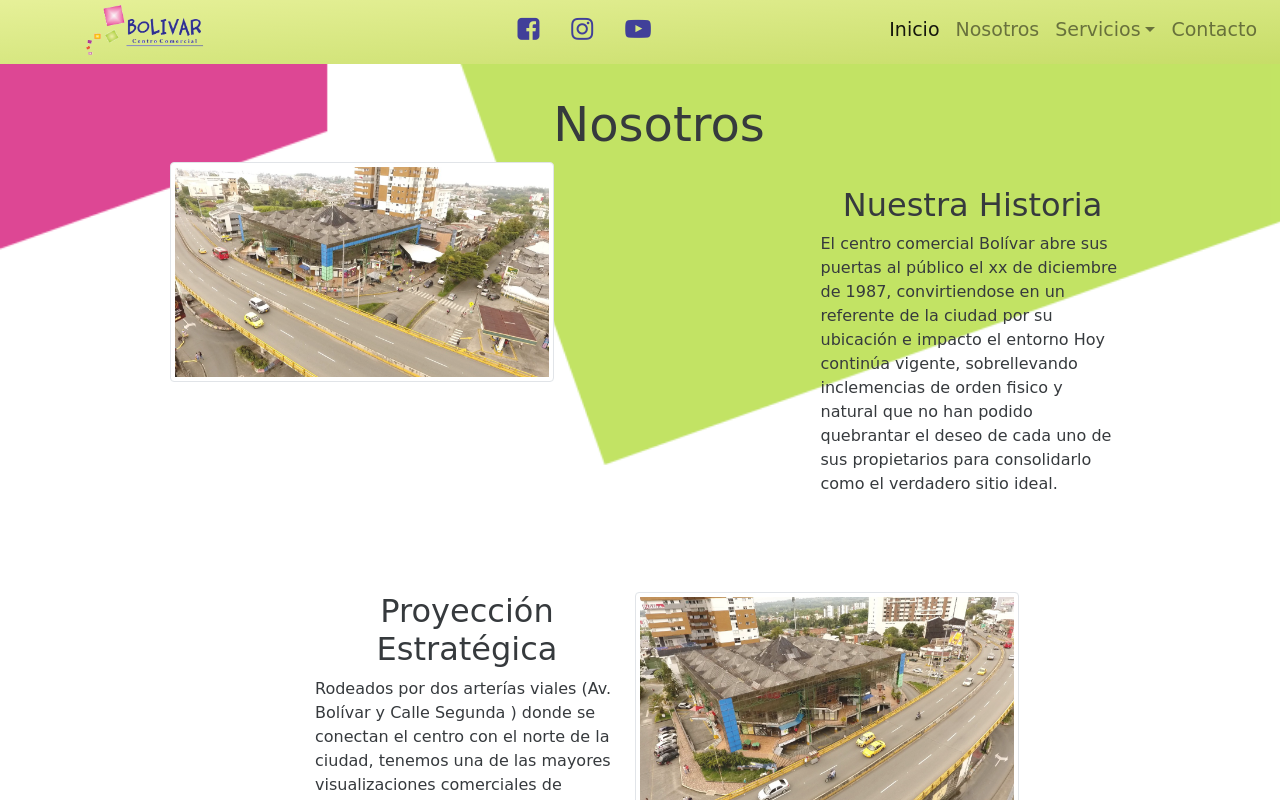
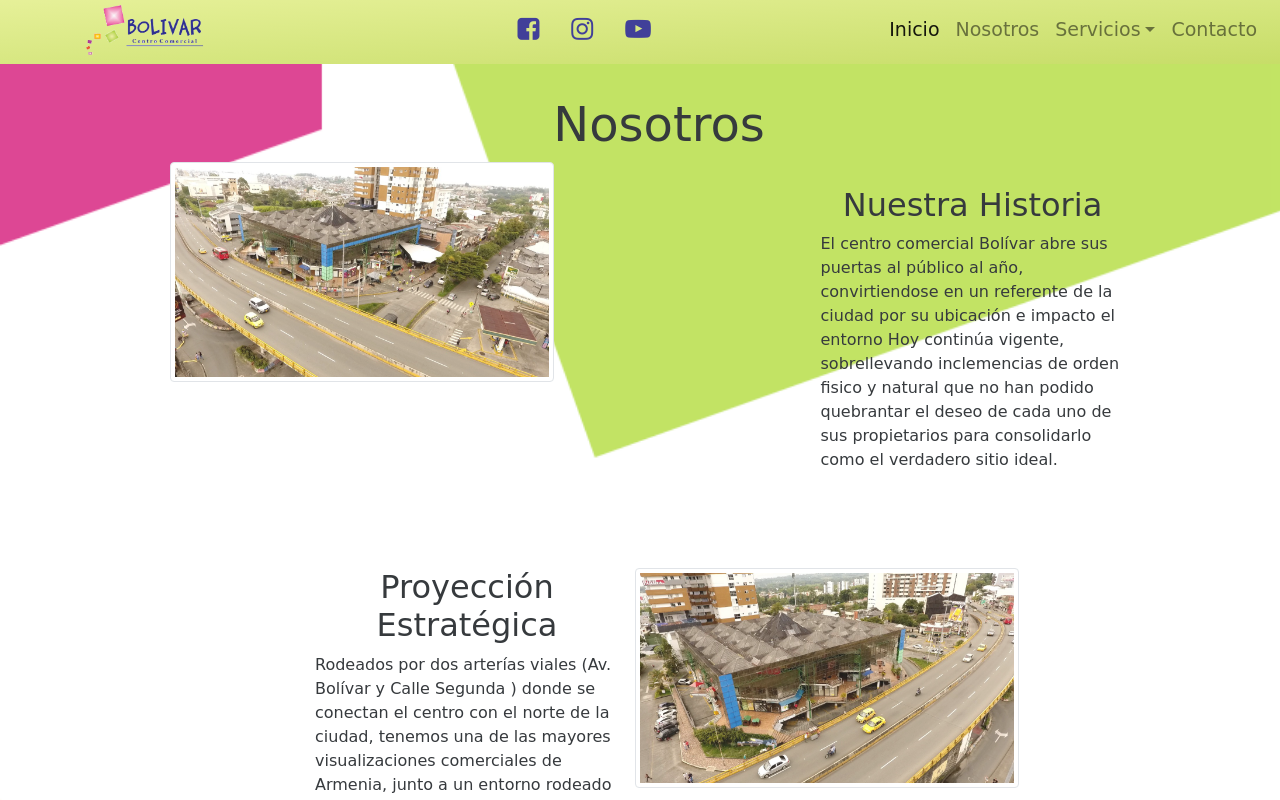
Before and after one commit to esthefaniaL/cc-app, a React (Create React App) app: page /nosotros in a window 1280 px wide. Shown: the top 800 px of the page. Built offline with nearby package versions, Linux system fonts and the light colour scheme.

Commit message:
correcion texto nuestra historia

```diff
--- a/src/components/Nosotros.js
+++ b/src/components/Nosotros.js
@@ -23,7 +23,7 @@ class Nosotros extends React.Component {
                         <p className='text-historia'>
                             <h1 className="text-center">Nuestra Historia</h1>
 
-                            El centro comercial Bolívar abre sus puertas al público el xx de diciembre de 1987, convirtiendose en un referente de la ciudad por
+                            El centro comercial Bolívar abre sus puertas al público al año, convirtiendose en un referente de la ciudad por
                             su ubicación e impacto el entorno
 
                             Hoy continúa vigente, sobrellevando inclemencias de orden fisico
```
